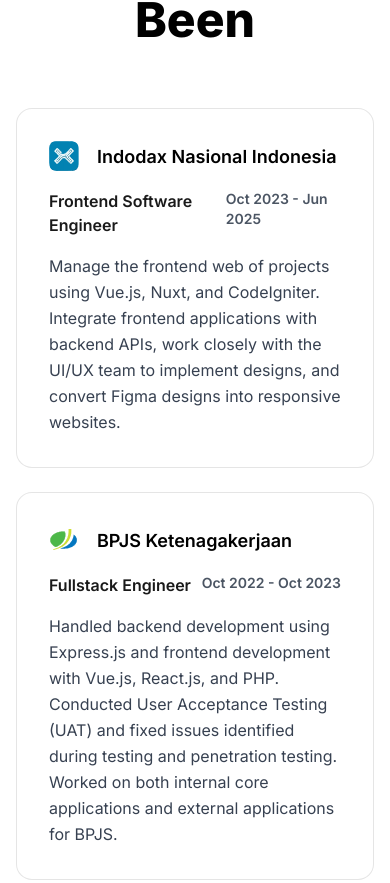
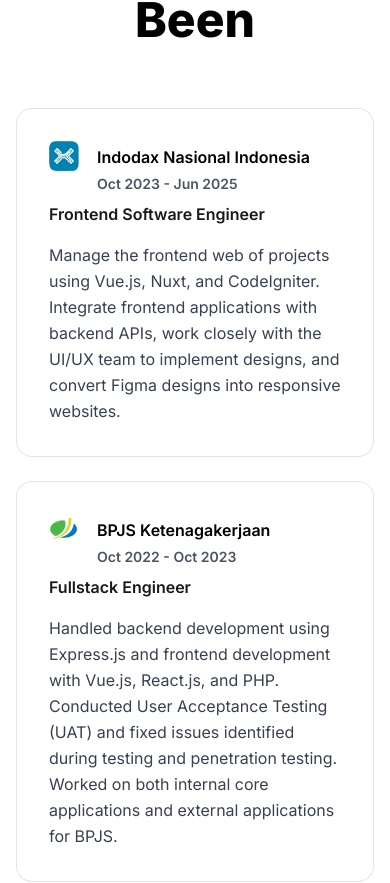
Before and after one commit to georgiusricky/georgiusricky.github.io, a Next.js app: page / in a window 390 px wide. Shown: the part 2770-3653 px from the top of the page. Built offline with nearby package versions, Linux system fonts and the light colour scheme.

Commit message:
update: responsive ui in mobile

```diff
--- a/app/components/Experience.tsx
+++ b/app/components/Experience.tsx
@@ -32,15 +32,15 @@
                           className="object-contain"
                         />
                       </div>
-                      <h2 className="text-lg font-semibold text-white dark:text-black">
+                      <h2 className="text-md md:text-lg font-semibold text-white dark:text-black">
                         {exp.company}
                       </h2>
                     </div>
 
                   </div>
-                  <div className="text-md font-semibold flex justify-between text-white/90 dark:text-black/90">
-                      {exp.title}
-                      <span className="text-gray-400 dark:text-gray-600 text-sm">
+                  <div className="text-md font-semibold flex flex-col-reverse md:flex-row justify-between text-white/90 dark:text-black/90">
+                      <span>{exp.title}</span>
+                      <span className="text-gray-300 dark:text-gray-600 text-sm md:mt-0 mt-[-15px] pb-2 md:pb-0 pl-12">
                         {exp.period.start} - {exp.period.end}
                     </span>
                   </div>
```
